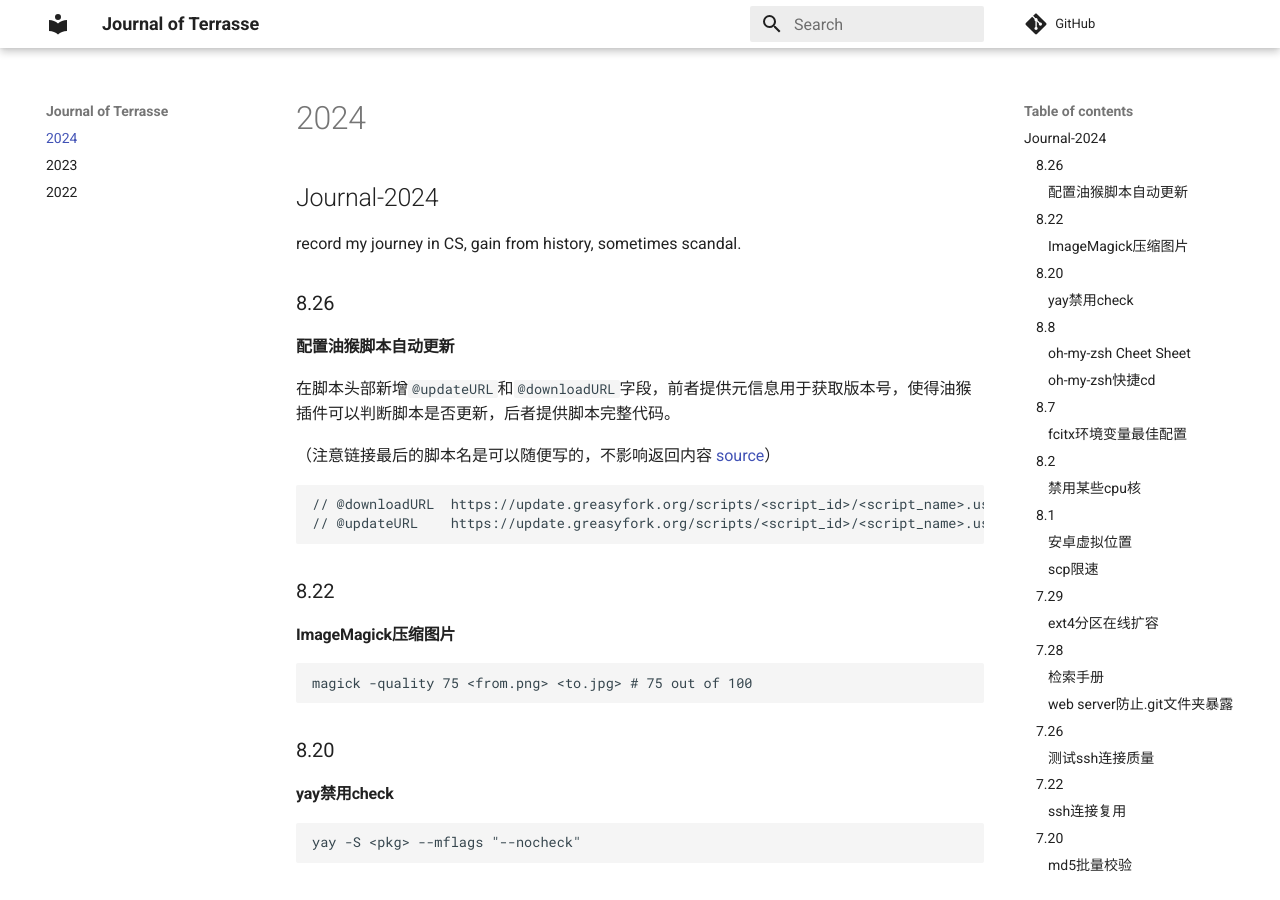
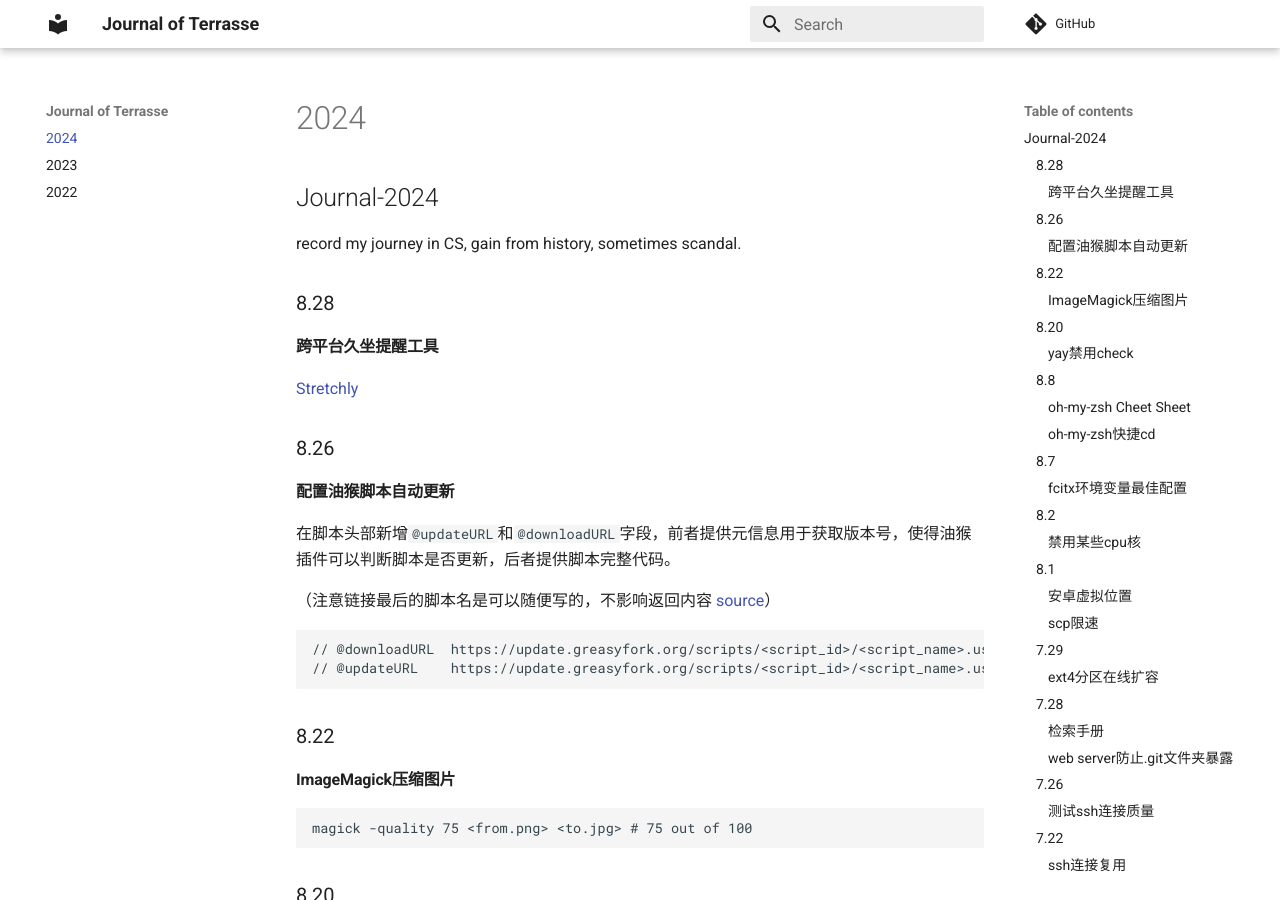
Before and after one commit to Jerry-Terrasse/journal, an MkDocs documentation site: the page built from docs/2024.md, in a window 1280 px wide and 900 px high. Built offline with MkDocs 1.6.1 and Material for MkDocs 9.7.7, drawn with Linux system fonts in a browser that asks for light colours; comment, search, counter and statistics services are not loaded.

Commit message:
update (Wed Aug 28 11:55:32 AM CST 2024)

```diff
--- a/docs/2024.md
+++ b/docs/2024.md
@@ -1,6 +1,12 @@
 ## Journal-2024
 
 record my journey in CS, gain from history, sometimes scandal.
+
+### 8.28
+
+#### 跨平台久坐提醒工具
+
+[Stretchly](https://github.com/hovancik/stretchly)
 
 ### 8.26
 
```
